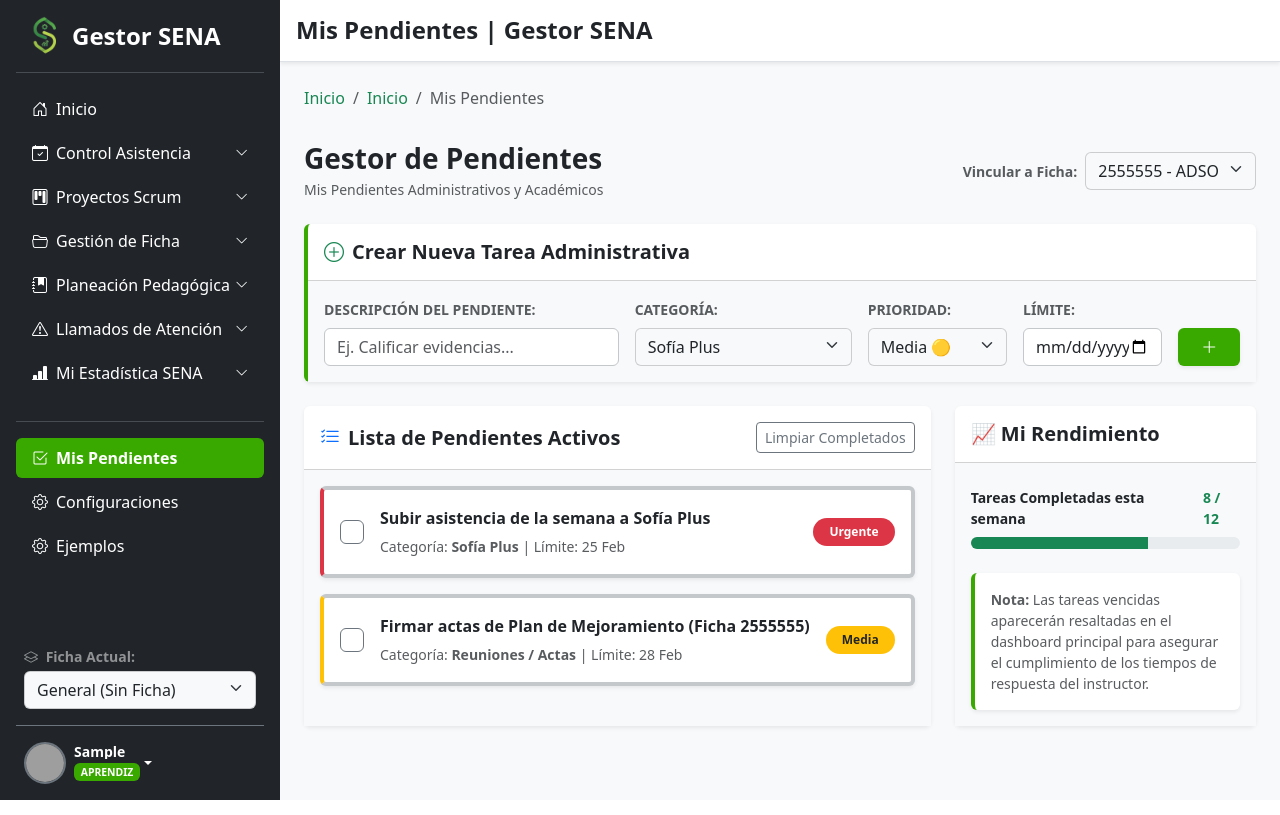
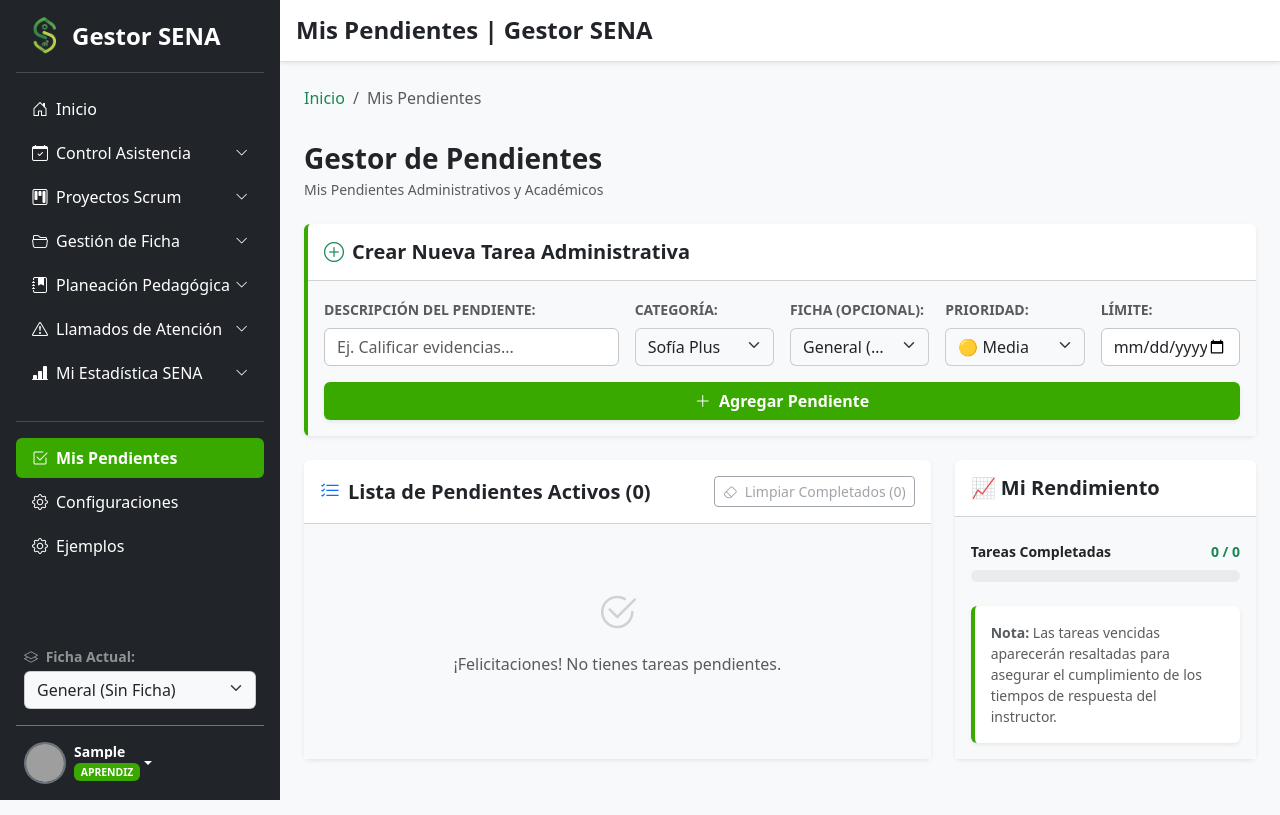
Before and after one commit to AntonyBotelloH/gestorADSO, a Django app: page /pendientes/ in a window 1280 px wide. Run offline with Django 5.2, Linux system fonts and the light colour scheme; the visitor is signed in with stand-in values (Sample User, id 1); data that the repository does not hold is empty; grey boxes are pictures that could not be loaded.

Commit message:
feat: implementar formulario para gestionar pendientes y agregar funcionalidades de marcar, eliminar y limpiar tareas

```diff
--- /dev/null
+++ b/pendientes/forms.py
@@ -0,0 +1,43 @@
+from django import forms
+from .models import Pendiente
+from usuarios.models import Ficha
+
+class PendienteForm(forms.ModelForm):
+
+    # Hacemos que la ficha no sea obligatoria en el formulario
+    ficha_vinculada = forms.ModelChoiceField(
+        queryset=Ficha.objects.filter(is_active=True),
+        required=False,
+        label="Vincular a Ficha",
+        empty_label="General (Sin Ficha)", # Esto mostrará la opción para no seleccionar ninguna
+        widget=forms.Select(attrs={
+            'class': 'form-select border-secondary-subtle bg-body text-body shadow-none'
+        })
+    )
+
+    class Meta:
+        model = Pendiente
+        # OJO: No incluimos 'instructor' porque se asignará automáticamente desde la vista
+        fields = ['descripcion', 'categoria', 'prioridad', 'fecha_limite', 'ficha_vinculada']
+
+        widgets = {
+            'descripcion': forms.TextInput(attrs={
+                'class': 'form-control border-secondary-subtle bg-body text-body shadow-none',
+                'placeholder': 'Ej. Calificar evidencias...'
+            }),
+            'categoria': forms.Select(attrs={
+                'class': 'form-select border-secondary-subtle bg-body text-body shadow-none'
+            }),
+            'prioridad': forms.Select(attrs={
+                'class': 'form-select border-secondary-subtle bg-body text-body shadow-none'
+            }),
+            'fecha_limite': forms.DateInput(attrs={
+                'type': 'date',
+                'class': 'form-control border-secondary-subtle bg-body text-body shadow-none'
+            }),
+        }
+
+    def __init__(self, *args, **kwargs):
+        super().__init__(*args, **kwargs)
+        # Opcional: Si quieres ordenar las fichas por programa o código
+        self.fields['ficha_vinculada'].queryset = Ficha.objects.filter(is_active=True).order_by('programa')
--- a/pendientes/templates/pendientes/pendientes.html
+++ b/pendientes/templates/pendientes/pendientes.html
@@ -1,4 +1,5 @@
 {% extends "base.html" %}
+{% load humanize %}
 
 {% block content %}
 <div class="py-2">
@@ -7,14 +8,6 @@
             <h3 class="fw-bold mb-1 color-negro-suave-fn">Gestor de Pendientes</h3>
             <p class="text-muted small mb-0">Mis Pendientes Administrativos y Académicos</p>
         </div>
-        <div class="d-flex align-items-center gap-2">
-            <label class="fw-bold small text-muted text-nowrap">Vincular a Ficha:</label>
-            <select class="form-select form-select-sm border-secondary-subtle bg-body-tertiary text-body shadow-none">
-                <option value="general">General (Sin Ficha)</option>
-                <option value="2555555" selected>2555555 - ADSO</option>
-                <option value="2666666">2666666 - Programación</option>
-            </select>
-        </div>
     </div>
 
     <div class="card shadow-sm border-0 mb-4 border-start border-4" style="border-left-color: #39A900 !important;">
@@ -22,34 +15,30 @@
             <h5 class="mb-0 fw-bold color-negro-suave-fn"><i class="bi bi-plus-circle me-2 text-success"></i>Crear Nueva Tarea Administrativa</h5>
         </div>
         <div class="card-body bg-body-tertiary">
-            <form class="row g-3 align-items-end">
+            <form method="POST" class="row g-3 align-items-end">
+                {% csrf_token %}
                 <div class="col-md-4">
                     <label class="form-label fw-bold small text-muted text-uppercase">Descripción del Pendiente:</label>
-                    <input type="text" class="form-control border-secondary-subtle bg-body text-body shadow-none" placeholder="Ej. Calificar evidencias...">
+                    {{ form.descripcion }}
                 </div>
-                <div class="col-md-3">
+                <div class="col-md-2">
                     <label class="form-label fw-bold small text-muted text-uppercase">Categoría:</label>
-                    <select class="form-select border-secondary-subtle bg-body text-body shadow-none">
-                        <option>Sofía Plus</option>
-                        <option>Calificaciones</option>
-                        <option>Reuniones / Actas</option>
-                        <option>Planeación Pedagógica</option>
-                    </select>
+                    {{ form.categoria }}
+                </div>
+                <div class="col-md-2">
+                    <label class="form-label fw-bold small text-muted text-uppercase">Ficha (Opcional):</label>
+                    {{ form.ficha_vinculada }}
                 </div>
                 <div class="col-md-2">
                     <label class="form-label fw-bold small text-muted text-uppercase">Prioridad:</label>
-                    <select class="form-select border-secondary-subtle bg-body text-body shadow-none">
-                        <option value="alta">Alta 🔴</option>
-                        <option value="media" selected>Media 🟡</option>
-                        <option value="baja">Baja 🔵</option>
-                    </select>
+                    {{ form.prioridad }}
                 </div>
                 <div class="col-md-2">
                     <label class="form-label fw-bold small text-muted text-uppercase">Límite:</label>
-                    <input type="date" class="form-control border-secondary-subtle bg-body text-body shadow-none">
+                    {{ form.fecha_limite }}
                 </div>
-                <div class="col-md-1 d-grid">
-                    <button type="button" class="btn color-verde-sena-bg text-white fw-bold shadow-sm" title="Agregar Tarea"><i class="bi bi-plus-lg"></i></button>
+                <div class="col-md-12 d-grid">
+                    <button type="submit" class="btn color-verde-sena-bg text-white fw-bold shadow-sm" title="Agregar Tarea"><i class="bi bi-plus-lg me-1"></i> Agregar Pendiente</button>
                 </div>
             </form>
         </div>
@@ -59,28 +48,75 @@
         <div class="col-lg-8">
             <div class="card shadow-sm border-0 h-100">
                 <div class="card-header bg-transparent py-3 d-flex justify-content-between align-items-center">
-                    <h5 class="mb-0 fw-bold color-negro-suave-fn"><i class="bi bi-list-check me-2 text-primary"></i>Lista de Pendientes Activos</h5>
-                    <button class="btn btn-outline-secondary btn-sm">Limpiar Completados</button>
+                    <h5 class="mb-0 fw-bold color-negro-suave-fn"><i class="bi bi-list-check me-2 text-primary"></i>Lista de Pendientes Activos ({{ pendientes_activos.count }})</h5>
+                    <form action="{% url 'limpiar_completadas' %}" method="POST" class="d-inline">
+                        {% csrf_token %}
+                        <button type="submit" class="btn btn-outline-secondary btn-sm" {% if not pendientes_completados %}disabled{% endif %}>
+                            <i class="bi bi-eraser me-1"></i> Limpiar Completados ({{ pendientes_completados.count }})
+                        </button>
+                    </form>
                 </div>
                 <div class="card-body bg-body-tertiary p-3">
 
-                    <div class="d-flex align-items-center gap-3 p-3 mb-3 border border-secondary-subtle border-start border-4 rounded shadow-sm bg-body position-relative" style="border-left-color: #dc3545 !important;">
-                        <input class="form-check-input fs-4 border-secondary mt-0" type="checkbox" style="cursor: pointer;">
+                    {% for pendiente in pendientes_activos %}
+                    <div class="d-flex align-items-center gap-3 p-3 mb-2 border border-secondary-subtle border-start border-4 rounded shadow-sm bg-body position-relative"
+                         style="border-left-color: {% if pendiente.prioridad == 'Alta' %}#dc3545{% elif pendiente.prioridad == 'Media' %}#ffc107{% else %}#0d6efd{% endif %} !important;">
+
+                        <form action="{% url 'marcar_completada' pendiente.id %}" method="POST">
+                            {% csrf_token %}
+                            <input class="form-check-input fs-4 border-secondary mt-0" type="checkbox" style="cursor: pointer;" title="Marcar como completada" onchange="this.form.submit()">
+                        </form>
+
                         <div class="flex-grow-1">
-                            <strong class="d-block text-body fs-6 mb-1">Subir asistencia de la semana a Sofía Plus</strong>
-                            <span class="text-muted small">Categoría: <b>Sofía Plus</b> | Límite: 25 Feb</span>
+                            <strong class="d-block text-body fs-6 mb-1">{{ pendiente.descripcion }}</strong>
+                            <span class="text-muted small">
+                                Categoría: <b>{{ pendiente.get_categoria_display }}</b>
+                                {% if pendiente.ficha_vinculada %} | Ficha: <b>{{ pendiente.ficha_vinculada.codigo_ficha }}</b>{% endif %}
+                                {% if pendiente.fecha_limite %} | Límite: <b class="{% if pendiente.fecha_limite < date.today %}text-danger{% endif %}">{{ pendiente.fecha_limite|naturalday }}</b>{% endif %}
+                            </span>
                         </div>
-                        <span class="badge bg-danger rounded-pill px-3 py-2">Urgente</span>
+
+                        <span class="badge rounded-pill px-3 py-2
+                            {% if pendiente.prioridad == 'Alta' %}bg-danger
+                            {% elif pendiente.prioridad == 'Media' %}bg-warning text-dark
+                            {% else %}bg-primary{% endif %}">
+                            {{ pendiente.get_prioridad_display|cut:'🔴'|cut:'🟡'|cut:'🔵' }}
+                        </span>
+
+                        <form action="{% url 'eliminar_pendiente' pendiente.id %}" method="POST" class="ms-2">
+                            {% csrf_token %}
+                            <button type="submit" class="btn btn-outline-danger btn-sm border-0" title="Eliminar Tarea"><i class="bi bi-trash"></i></button>
+                        </form>
                     </div>
+                    {% empty %}
+                        <div class="text-center py-5 text-muted">
+                            <i class="bi bi-check2-circle display-6 d-block mb-3 opacity-25"></i>
+                            ¡Felicitaciones! No tienes tareas pendientes.
+                        </div>
+                    {% endfor %}
 
-                    <div class="d-flex align-items-center gap-3 p-3 mb-3 border border-secondary-subtle border-start border-4 rounded shadow-sm bg-body position-relative" style="border-left-color: #ffc107 !important;">
-                        <input class="form-check-input fs-4 border-secondary mt-0" type="checkbox" style="cursor: pointer;">
+                    {% if pendientes_completados %}
+                    <hr class="my-4">
+                    <h6 class="text-muted fw-bold text-uppercase mb-3">Completados Recientemente</h6>
+                    {% for pendiente in pendientes_completados %}
+                    <div class="d-flex align-items-center gap-3 p-3 mb-2 border rounded bg-body-secondary position-relative text-muted opacity-75">
+                        <form action="{% url 'marcar_completada' pendiente.id %}" method="POST">
+                            {% csrf_token %}
+                            <input class="form-check-input fs-4 border-secondary mt-0" type="checkbox" style="cursor: pointer;" title="Marcar como pendiente" onchange="this.form.submit()" checked>
+                        </form>
+
                         <div class="flex-grow-1">
-                            <strong class="d-block text-body fs-6 mb-1">Firmar actas de Plan de Mejoramiento (Ficha 2555555)</strong>
-                            <span class="text-muted small">Categoría: <b>Reuniones / Actas</b> | Límite: 28 Feb</span>
+                            <strong class="d-block text-decoration-line-through fs-6 mb-1">{{ pendiente.descripcion }}</strong>
+                            <small>Completada el {{ pendiente.actualizado_en|date:"d M Y" }}</small>
                         </div>
-                        <span class="badge bg-warning text-dark rounded-pill px-3 py-2">Media</span>
+
+                        <form action="{% url 'eliminar_pendiente' pendiente.id %}" method="POST" class="ms-2">
+                            {% csrf_token %}
+                            <button type="submit" class="btn btn-outline-danger btn-sm border-0" title="Eliminar Tarea"><i class="bi bi-trash"></i></button>
+                        </form>
                     </div>
+                    {% endfor %}
+                    {% endif %}
 
                 </div>
             </div>
@@ -94,17 +130,17 @@
                 <div class="card-body bg-body-tertiary">
                     <div class="mb-4 mt-2">
                         <div class="d-flex justify-content-between mb-2">
-                            <span class="fw-bold text-body small">Tareas Completadas esta semana</span>
-                            <span class="fw-bold text-success small">8 / 12</span>
+                            <span class="fw-bold text-body small">Tareas Completadas</span>
+                            <span class="fw-bold text-success small">{{ pendientes_completados.count }} / {{ pendientes_completados.count|add:pendientes_activos.count }}</span>
                         </div>
                         <div class="progress" style="height: 12px;">
-                            <div class="progress-bar bg-success" role="progressbar" style="width: 66%;"></div>
+                            <div class="progress-bar bg-success" role="progressbar" style="width: {{ porcentaje_completado }}%;"></div>
                         </div>
                     </div>
 
                     <div class="mt-4 border-start border-4 p-3 rounded bg-body shadow-sm" style="border-left-color: #39A900 !important;">
                         <p class="text-muted small mb-0">
-                            <b>Nota:</b> Las tareas vencidas aparecerán resaltadas en el dashboard principal para asegurar el cumplimiento de los tiempos de respuesta del instructor.
+                            <b>Nota:</b> Las tareas vencidas aparecerán resaltadas para asegurar el cumplimiento de los tiempos de respuesta del instructor.
                         </p>
                     </div>
                 </div>
--- a/pendientes/urls.py
+++ b/pendientes/urls.py
@@ -3,4 +3,10 @@ from . import views
 
 urlpatterns = [
     path('', views.listar_pendientes, name='listar_pendientes'),
+    # La URL para marcar/desmarcar una tarea como completada
+    path('toggle/<int:pendiente_id>/', views.marcar_completada, name='marcar_completada'),
+    # La URL para eliminar una tarea
+    path('eliminar/<int:pendiente_id>/', views.eliminar_pendiente, name='eliminar_pendiente'),
+    # La URL para limpiar todas las tareas que ya han sido completadas
+    path('limpiar-completadas/', views.limpiar_completadas, name='limpiar_completadas'),
 ]
--- a/pendientes/views.py
+++ b/pendientes/views.py
@@ -1,14 +1,91 @@
-from django.shortcuts import render
+from django.shortcuts import get_object_or_404, render, redirect
+from django.contrib import messages
 from django.contrib.auth.decorators import login_required
+from .models import Pendiente
+from .forms import PendienteForm
 
 @login_required
 def listar_pendientes(request):
     """Vista para la gestión de tareas del instructor."""
+
+    # Procesar formulario para crear una nueva tarea
+    if request.method == 'POST' and 'descripcion' in request.POST:
+        form = PendienteForm(request.POST)
+        if form.is_valid():
+            pendiente = form.save(commit=False)
+            pendiente.instructor = request.user
+            pendiente.save()
+            messages.success(request, "Tarea agregada a tus pendientes.")
+            return redirect('listar_pendientes')
+        else:
+            messages.error(request, "Error al crear la tarea. Revisa los datos.")
+    else:
+        form = PendienteForm()
+
+    # Obtener las listas de pendientes para el instructor logueado
+    pendientes_activos = Pendiente.objects.filter(instructor=request.user, completada=False)
+    pendientes_completados = Pendiente.objects.filter(instructor=request.user, completada=True)
+
+    total_pendientes = pendientes_activos.count() + pendientes_completados.count()
+    porcentaje_completado = 0
+    if total_pendientes > 0:
+        porcentaje_completado = int((pendientes_completados.count() / total_pendientes) * 100)
+
     context = {
         'titulo': 'Mis Pendientes',
+        'form': form,
+        'pendientes_activos': pendientes_activos,
+        'pendientes_completados': pendientes_completados,
+        'porcentaje_completado': porcentaje_completado,
         'breadcrumbs': [
-            {'nombre': 'Inicio', 'url': '/'},
             {'nombre': 'Mis Pendientes', 'url': ''}
         ]
     }
     return render(request, 'pendientes/pendientes.html', context)
+
+@login_required
+def marcar_completada(request, pendiente_id):
+    """Marca o desmarca una tarea como completada."""
+    if request.method == 'POST':
+        # Buscamos la tarea, asegurándonos que le pertenece al usuario logueado
+        pendiente = get_object_or_404(Pendiente, id=pendiente_id, instructor=request.user)
+
+        # Invertimos el estado booleano
+        pendiente.completada = not pendiente.completada
+        pendiente.save()
+
+        # Damos feedback al usuario
+        if pendiente.completada:
+            messages.success(request, f"¡Tarea '{pendiente.descripcion[:20]}...' completada!")
+        else:
+            messages.info(request, "La tarea se ha marcado como pendiente de nuevo.")
+
+    # Redirigimos siempre a la lista principal
+    return redirect('listar_pendientes')
+
+@login_required
+def eliminar_pendiente(request, pendiente_id):
+    """Elimina una tarea permanentemente."""
+    if request.method == 'POST':
+        pendiente = get_object_or_404(Pendiente, id=pendiente_id, instructor=request.user)
+        descripcion_corta = pendiente.descripcion[:20]
+        pendiente.delete()
+        messages.warning(request, f"La tarea '{descripcion_corta}...' fue eliminada.")
+
+    return redirect('listar_pendientes')
+
+@login_required
+def limpiar_completadas(request):
+    """Elimina TODAS las tareas que ya han sido completadas por el usuario."""
+    if request.method == 'POST':
+        # Buscamos y contamos cuántas se van a borrar
+        completadas = Pendiente.objects.filter(instructor=request.user, completada=True)
+        count = completadas.count()
+
+        if count > 0:
+            completadas.delete()
+            messages.success(request, f"Se eliminaron {count} tareas completadas de tu historial.")
+        else:
+            messages.info(request, "No tenías tareas completadas para limpiar.")
+
+    return redirect('listar_pendientes')
```
